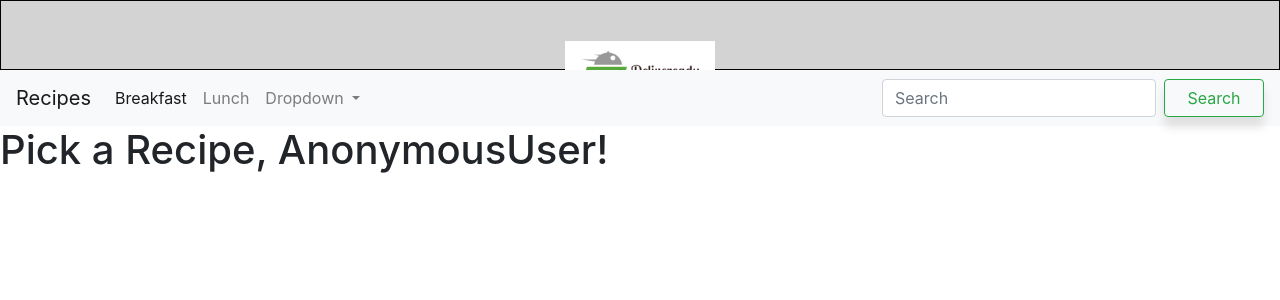
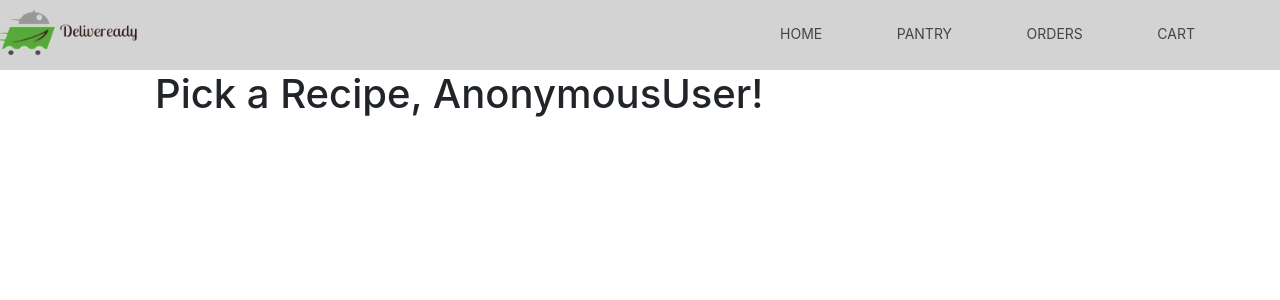
Before and after one commit to smitra33/Deliveready, a Django app: page /home/ in a window 1280 px wide. Shown: the top 300 px of the page. Run offline with Django 3.2, Linux system fonts and the light colour scheme; some libraries are stand-ins or nearby versions.

Commit message:
Recipe css header working

```diff
--- a/Deliveready/recipes/static/css/recipe.css
+++ b/Deliveready/recipes/static/css/recipe.css
@@ -1,20 +1,74 @@
-.nav {
-    background-color: lightgrey;
-    height: 70px;
-    border: 0.5px solid black;
+.container {
+	width: 80%;
+	margin: 0 auto;
 }
 
-.nav u1 {
-    list-style-type: none;
-    margin: 0;
-    padding: 0;
-    overflow: hidden;
-    vertical-align: top;
+header {
+  background: lightgray;
+  height: 70px;
 }
 
+header::after {
+  content: '';
+  display: table;
+  clear: both;
+}
+
+.logo {
+  float: left;
+  margin-top: 0px;
+  margin-left: -100px;
+
+}
+
+nav {
+  float: right;
+}
+
+nav ul {
+  margin: 0;
+  padding: 0;
+  list-style: none;
+}
+
+nav li {
+  display: inline-block;
+  margin-left: 70px;
+  padding-top: 23px;
+
+  position: relative;
+}
+
+nav a {
+  color: #444;
+  text-decoration: none;
+  text-transform: uppercase;
+  font-size: 14px;
+}
+
+nav a:hover {
+  color: #000;
+}
+
+nav a::before {
+  content: '';
+  display: block;
+  height: 5px;
+  background-color: #444;
+
+  position: absolute;
+  top: 0;
+  width: 0%;
+
+  transition: all ease-in-out 250ms;
+}
+
+nav a:hover::before {
+  width: 100%;
+}
 
 body {
-    background-color: lightgray;
+    background-color: white;
 }
 
 .sale {
--- a/Deliveready/recipes/templates/index.html
+++ b/Deliveready/recipes/templates/index.html
@@ -3,55 +3,38 @@
     <link rel="stylesheet" type="text/css" href="{% static 'css/recipe.css' %}">
     <link rel="stylesheet" type="text/css" href="{% static 'css/bootstrap.min.css' %}">
     <script src="https://ajax.googleapis.com/ajax/libs/jquery/2.1.3/jquery.min.js"></script>
+    <link rel="stylesheet" type="text/css" href="https://stackpath.bootstrapcdn.com/bootstrap/4.3.1/css/bootstrap.min.css">
+    <script src="https://cdn.jsdelivr.net/npm/jquery@3.6.0/dist/jquery.slim.min.js"></script>
+    <script src="https://cdn.jsdelivr.net/npm/popper.js@1.16.1/dist/umd/popper.min.js"></script>
+    <script src="https://cdn.jsdelivr.net/npm/bootstrap@4.6.1/dist/js/bootstrap.bundle.min.js"></script>
 {% endblock %}
 {% block title %}
     <title>Home</title>
 {% endblock %}
 
 {% block content %}
-  <div class="nav">
-       <img src="{% static 'images/Deliveready.png' %}" class="center">
-  </div>
+<header>
+    <div class="container">
+      <h1 class="logo"> <img src="{% static 'images/Deliveready-modified.png' %}" width="170" height="70"> </h1>
 
-<header>
-<nav class="navbar navbar-expand-lg navbar-light bg-light">
-  <a class="navbar-brand" href="#">Recipes</a>
-  <button class="navbar-toggler" type="button" data-toggle="collapse" data-target="#navbarSupportedContent" aria-controls="navbarSupportedContent" aria-expanded="false" aria-label="Toggle navigation">
-    <span class="navbar-toggler-icon"></span>
-  </button>
-
-  <div class="collapse navbar-collapse" id="navbarSupportedContent">
-    <ul class="navbar-nav mr-auto">
-      <li class="nav-item active">
-        <a class="nav-link" href="#">Breakfast<span class="sr-only">(current)</span></a>
-      </li>
-      <li class="nav-item">
-        <a class="nav-link" href="#">Lunch</a>
-      </li>
-      <li class="nav-item dropdown">
-        <a class="nav-link dropdown-toggle" href="#" id="navbarDropdown" role="button" data-toggle="dropdown" aria-haspopup="true" aria-expanded="false">
-          Dropdown
-        </a>
-        <div class="dropdown-menu" aria-labelledby="navbarDropdown">
-          <a class="dropdown-item" href="#">Dinner</a>
-          <a class="dropdown-item" href="#">Snacks</a>
-          <div class="dropdown-divider"></div>
-          <a class="dropdown-item" href="#">Featured</a>
-        </div>
-      </li>
-    </ul>
-    <form class="form-inline my-2 my-lg-0">
-      <input class="form-control mr-sm-2" type="search" placeholder="Search" aria-label="Search">
-      <button class="btn btn-outline-success my-2 my-sm-0" type="submit">Search</button>
-    </form>
-  </div>
-</nav>
+      <nav>
+        <ul>
+          <li><a href="../../../../home/">Home</a></li>
+            {% if user.is_superuser %}
+          <li><a href="../../../../make_recipe/">Recipes</a></li>
+            {% endif %}
+          <li><a href="../../../pantry/">Pantry</a></li>
+          <li><a href="../../../order/view/all">Orders</a></li>
+          <li><a href="../../../shoppingcart/">Cart</a></li>
+            {% if user.is_authenticated %}
+                <li><a href="{% url 'logout' %}">Logout</a></li>
+            {% endif %}
+        </ul>
+      </nav>
+    </div>
 </header>
 <body>
 <h1>Pick a Recipe, {{ user }}!</h1>
-{% if user.is_authenticated %}
-<a href="{% url 'logout' %}">Logout</a>
-{% endif %}
 {% if user.is_authenticated %}
   {% for obj in object_list %}
     <div class="container mx-auto mt-4">
--- a/Deliveready/recipes/templates/recipe.html
+++ b/Deliveready/recipes/templates/recipe.html
@@ -17,7 +17,7 @@
 {% block content %}
 <header>
     <div class="container">
-      <h1 class="logo"> <img src="{% static 'images/Deliveready.png' %}" width="170" height="70"> </h1>
+      <h1 class="logo"> <img src="{% static 'images/Deliveready-modified.png' %}" width="170" height="70"> </h1>
 
       <nav>
         <ul>
@@ -32,7 +32,7 @@
 </header>
 
     <body onload="getRecipeInfo()">
-    <div style="text-align: center; padding-top: 20px;"><a href="{% url 'recipes:main' %}" type="button" class="btn btn-secondary btn-lg">Back</a></div>
+    <div style="text-align: center; padding-top: 20px;"><a href="{% url 'recipes:home' %}" type="button" class="btn btn-secondary btn-lg">Back</a></div>
     <div style="text-align: center; padding-top: 10px; color: #5b80b2"><button type="button" class="btn btn-secondary btn-lg" data-toggle="modal" data-target="#myModal" onclick="addToCart()">Add to Cart</button></div>
     <div class='container-fluid'>
         <div class="card mx-auto col-md-3 col-10 mt-5 pt-4">
--- a/Deliveready/users/forms.py
+++ b/Deliveready/users/forms.py
@@ -46,6 +46,5 @@ class CustomUserCreationForm(UserCreationForm):
             self.cleaned_data['username'],
             self.cleaned_data['email'],
             self.cleaned_data['password1'],
-            is_superuser=True,
         )
         return user
```
Also changed, not shown: Deliveready/recipes/static/css/index.css (+69 -0 lines), Deliveready/recipes/static/images/Deliveready-modified.png (added).
